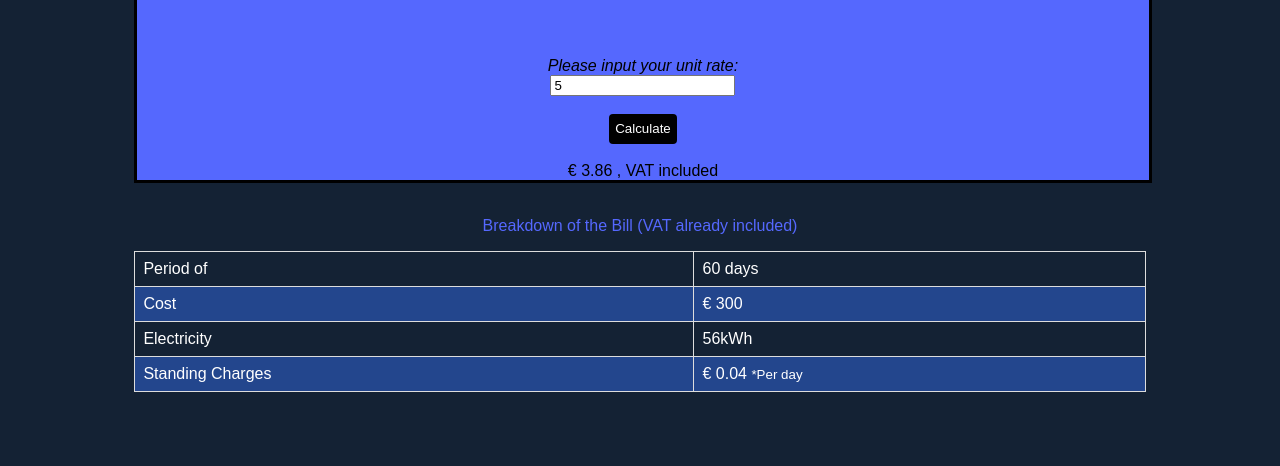
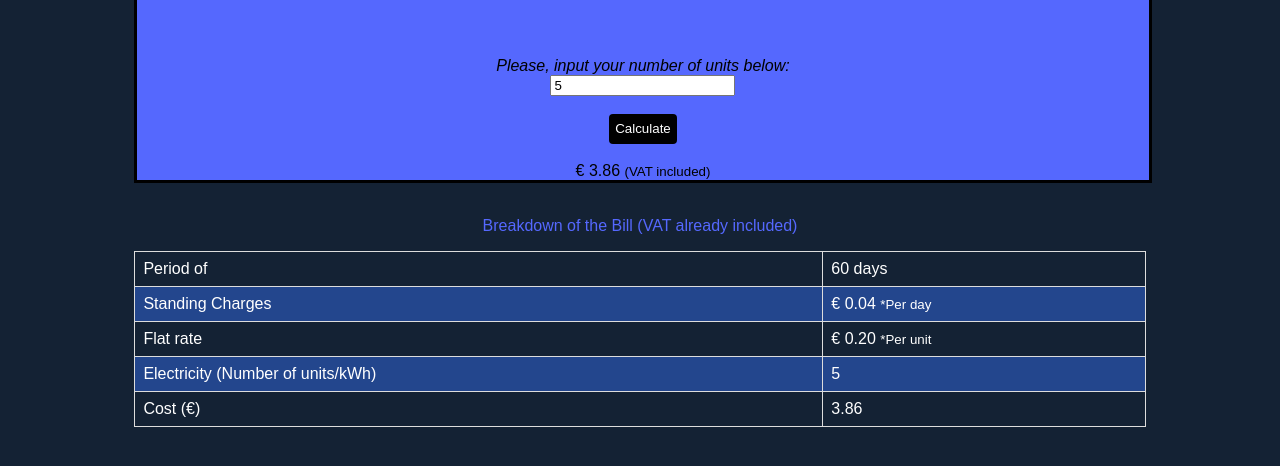
Before and after one commit to luizaalbuquerque/eletricityBill, an Electron app: page billing.html in a window 1280 px wide. Both pictures are taken after typing "5" into the empty fields and a click on the button "Calculate". Shown: the part 288-754 px from the top of the page. Drawn offline with Linux system fonts and the light colour scheme.

Commit message:
editingBillingFunction

```diff
--- a/billing.html
+++ b/billing.html
@@ -30,7 +30,7 @@
                 <p id="cardHeader">Billing Period for energy consuption</p>
                 <br>
 
-                <label id="cardLabel"> Please input your unit rate:</label>
+                <label id="cardLabel"> Please, input your number of units below:</label>
 
                 <!---Where user insert its unir rate -->
                 <br>
@@ -45,8 +45,8 @@
                 <div class="inputBox">
                     <span id="euroIcon" style="visibility: hidden;">€ </span>
                     <span id="resultBox"></span>
-                    <label id="countLabel" for="county" class="labelInput" style="visibility: hidden;">, VAT
-                        included</label>
+                    <label id="countLabel" for="county" class="labelInput" style="visibility: hidden;"><small>(VAT
+                        included)</small></label>
                 </div>
 
             </div>
@@ -59,17 +59,23 @@
                 <td>Period of</td>
                 <td> 60 days </td>
             </tr>
-            <tr>
-                <td>Cost</td>
-                <td id="cost"> € 300</td>
-            </tr>
-            <tr>
-                <td>Electricity</td>
-                <td>56kWh</td>
-            </tr>
+
             <tr>
                 <td>Standing Charges</td>
                 <td>€ 0.04 <small>*Per day</small></td>
+            </tr>
+            <tr>
+                <td>Flat rate</td>
+                <td>€ 0.20 <small>*Per unit</small></td>
+            </tr>
+
+            <tr>
+                <td>Electricity (Number of units/kWh)</td>
+                <td id="unit">Input number of units</td>
+            </tr>
+            <tr>
+                <td>Cost (€)</td>
+                <td id="cost">Input number of units</td>
             </tr>
         </table>
 
--- a/script.js
+++ b/script.js
@@ -26,8 +26,11 @@ function priceWithVAT() {
   result.innerHTML = VAT.toFixed(2);
   document.getElementById('countLabel').style.visibility = "visible";
   document.getElementById('euroIcon').style.visibility = "visible";
+  document.getElementById("cost").innerHTML =VAT.toFixed(2);
+  document.getElementById("unit").innerHTML =unitRate;
+
 }
-document.getElementById("cost").innerHTML =VAT;
+
 
   // function isEmailValid(){
   //  const email = document.getElementById("email").value;
```
